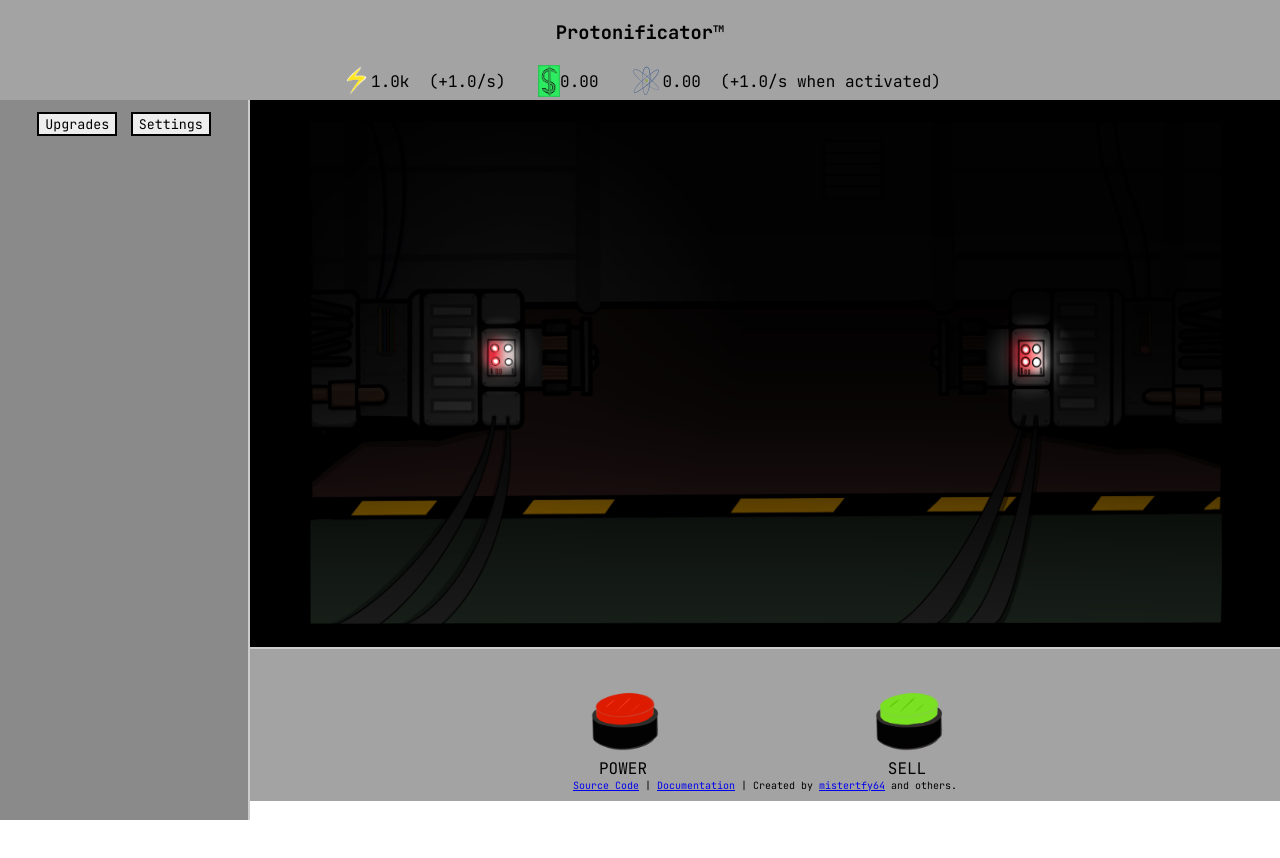
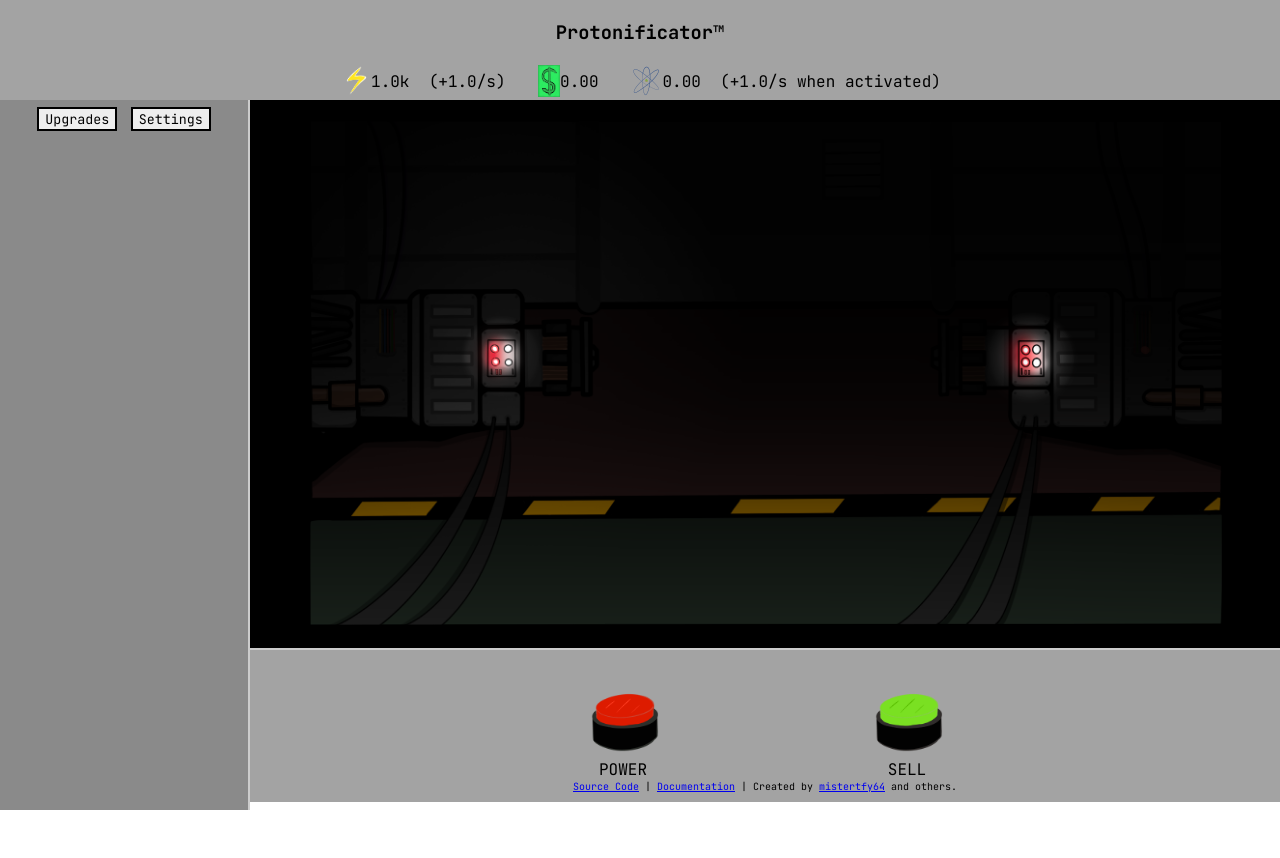
Before and after one commit to mistertfy64/ProjectProtonificator, a plain HTML site: page index.html in a window 1280 px wide. After the commit the page ends 810 px from the top, so only its background shows below. Drawn offline with nearby package versions, Linux system fonts and the light colour scheme.

Commit message:
fix: hopefully fix css for good

```diff
--- a/css/index.css
+++ b/css/index.css
@@ -13,13 +13,13 @@
 /* TODO: see whats up with the (replaced) 1fr on rows */
 .layout {
 	display: grid;
-	grid-template-rows: 100px calc(100% - 425px) 152px;
+	grid-template-rows: 100px calc(100% - 252px) 152px;
 	grid-template-columns: 250px 1fr;
 	grid-template-areas:
 		"banner banner"
 		"upgrade animation"
 		"credits control";
-	height: 100%;
+	height: 100vh;
 	width: 100%;
 }
 
@@ -91,7 +91,7 @@
 	grid-area: upgrade;
 	background-color: #8a8a8a;
 	border-right: 2px solid #ccc;
-	padding: 10px;
+	padding: 5px;
 	height: calc(100vh - 100px);
 	overflow: auto;
 }
```
